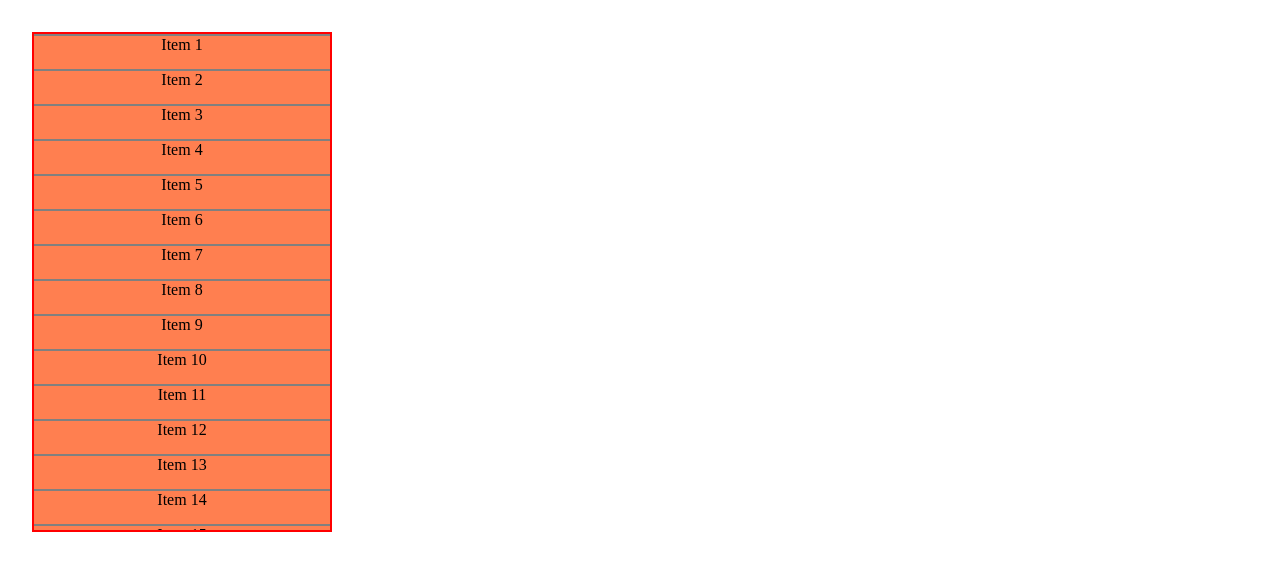
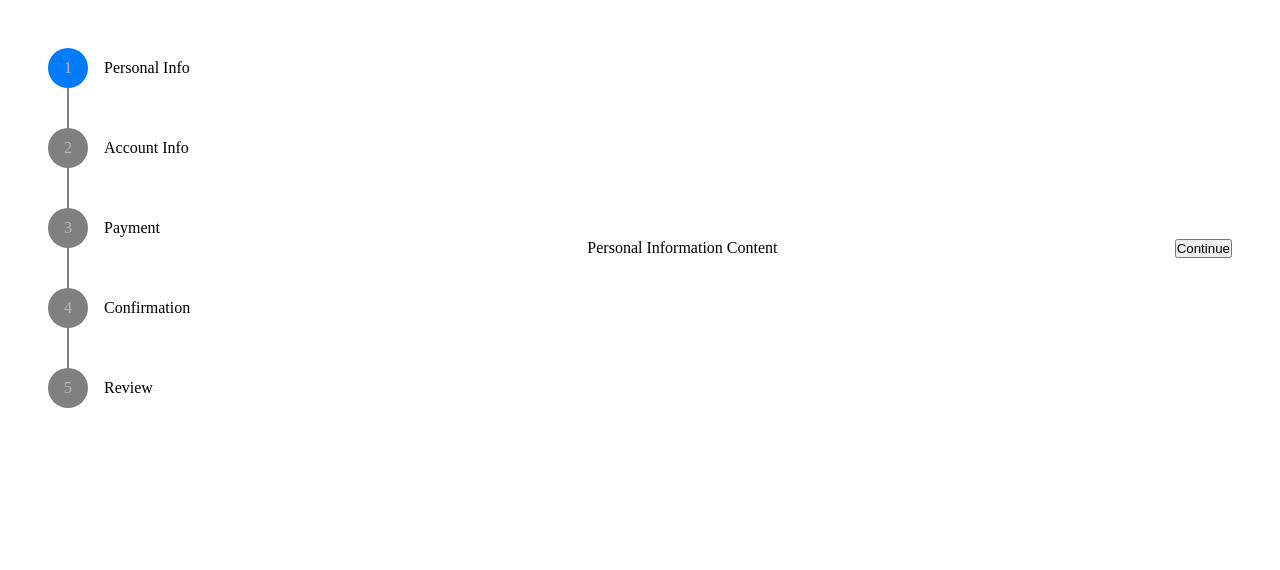
Before and after one commit to Ibrahim1249/React_Interview_Practice, a React (Vite) app: page / in a window 1280 px wide. Shown: the top 570 px of the page. Built offline with nearby package versions, Linux system fonts and the light colour scheme.

Commit message:
added new question

```diff
--- a/src/App.css
+++ b/src/App.css
@@ -127,11 +127,11 @@ img{
     border: 1px solid royalblue;
     cursor: pointer;
 }
-.active{
+/* .active{
     background-color: #fff !important;
     border: 2px solid black;
     color: red;
-}
+} */
 
 .product-page{
     padding: 4rem 6%;
@@ -184,3 +184,40 @@ img{
     left: 50%;
     transform: translate(-50%,-50%);
 }
+
+
+ /* stepper component css */
+
+ .stepper-container{
+    display: flex;
+    align-items: center;
+    justify-content: space-between;
+    padding: 3rem;
+ }
+.stepper{
+    display: flex;
+    align-items: center;
+    gap: 1rem;
+    margin-bottom: 2.5rem;
+}
+.step-number{
+    height: 2.5rem;
+    width: 2.5rem;
+    border-radius: 50%;
+    background-color: grey;
+    display: flex;
+    align-items: center;
+    justify-content: center;
+    color: rgb(189, 181, 181);
+    position: relative;
+}
+.step-line{
+    width: 2px;
+    height: 2.5rem;
+    position: absolute;
+    top: 2.5rem;
+    background-color: grey;
+}
+.active {
+    background-color: #017bfe;
+  }
--- a/src/App.jsx
+++ b/src/App.jsx
@@ -10,7 +10,8 @@ import "./App.css"
 // import FAQ from "./Components/Accordian/FAQ"
 // import Fetching from "./Components/Api Search/Fetching"
 // import Rating from "./Components/Star Rating/Rating"
-import VirtualizedList from "./Components/VirtualizedList/VirtualizedList"
+// import VirtualizedList from "./Components/VirtualizedList/VirtualizedList"
+import StepperComponent from "./Components/Stepper/StepperComponent"
 
 function App() {
   return (
@@ -22,7 +23,8 @@ function App() {
     // <Infinite />
     // <Post />
     // <ProductPage />
-    <VirtualizedList />
+    // <VirtualizedList />
+    <StepperComponent/>
   )
 }
 
--- /dev/null
+++ b/src/Components/Stepper/Stepper.jsx
@@ -0,0 +1,45 @@
+import React, { useState } from "react";
+
+function Stepper({ steps }) {
+  const [currentStep, setCurrentStep] = useState(0);
+  const handleBack = () => {
+    if (currentStep > 0) {
+      setCurrentStep(currentStep - 1);
+    }
+  };
+  const handleContinue = () => {
+    if (currentStep < steps.length - 1) {
+      setCurrentStep(currentStep + 1);
+    }
+  };
+  return (
+    <>
+      <div className="stepper-container">
+        <div className="steppers">
+          {steps.map(({ label, content }, index) => {
+            return (
+              <div key={index} className="stepper">
+                <div
+                  className={index <= currentStep ? "step-number active" : "step-number"}
+                >
+                  {index + 1}
+                  {index < steps.length - 1 && (
+                    <div className={index < currentStep ? "step-line active" : "step-line"}></div>
+                  )}
+                </div>
+                <div className="step-label">{label}</div>
+              </div>
+            );
+          })}
+        </div>
+        <div className="stepper-content">{steps[currentStep].content}</div>
+        <div className="stepper-buttons">
+          {currentStep > 0 &&  <button onClick={handleBack}>Back</button>}
+          <button onClick={handleContinue}>Continue</button>
+        </div>
+      </div>
+    </>
+  );
+}
+
+export default Stepper;
--- /dev/null
+++ b/src/Components/Stepper/StepperComponent.jsx
@@ -0,0 +1,35 @@
+
+import React from 'react'
+import Stepper from './Stepper'
+
+function StepperComponent() {
+    const steps = [
+        {
+          label: "Personal Info",
+          content: <div>Personal Information Content</div>,
+        },
+        {
+          label: "Account Info",
+          content: <div>Account Info Content</div>,
+        },
+        {
+          label: "Payment",
+          content: <div>Payment Content</div>,
+        },
+        {
+          label: "Confirmation",
+          content: <div>Confirmation Content</div>,
+        },
+        {
+          label: "Review",
+          content: <div>Review Content</div>,
+        },
+      ];
+  return (
+    <>
+     <Stepper steps={steps}/>
+    </>
+  )
+}
+
+export default StepperComponent
```
